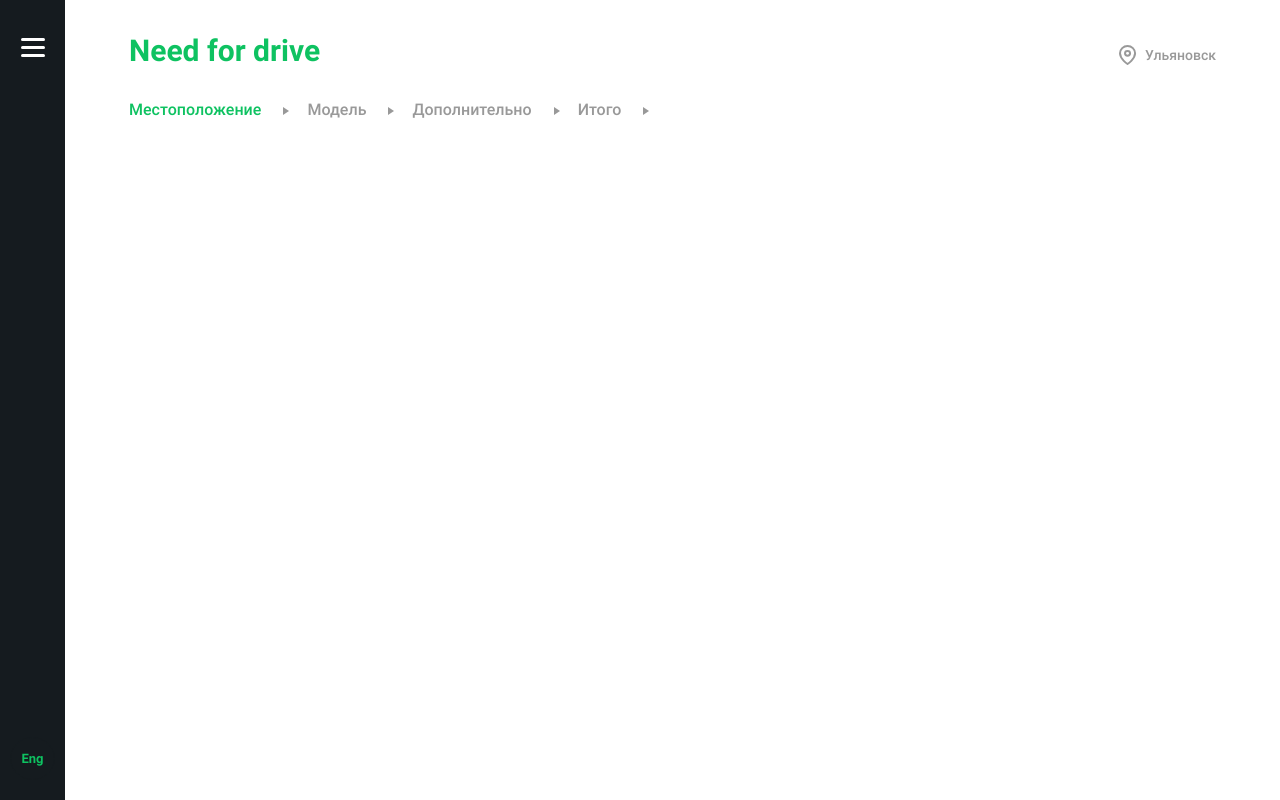
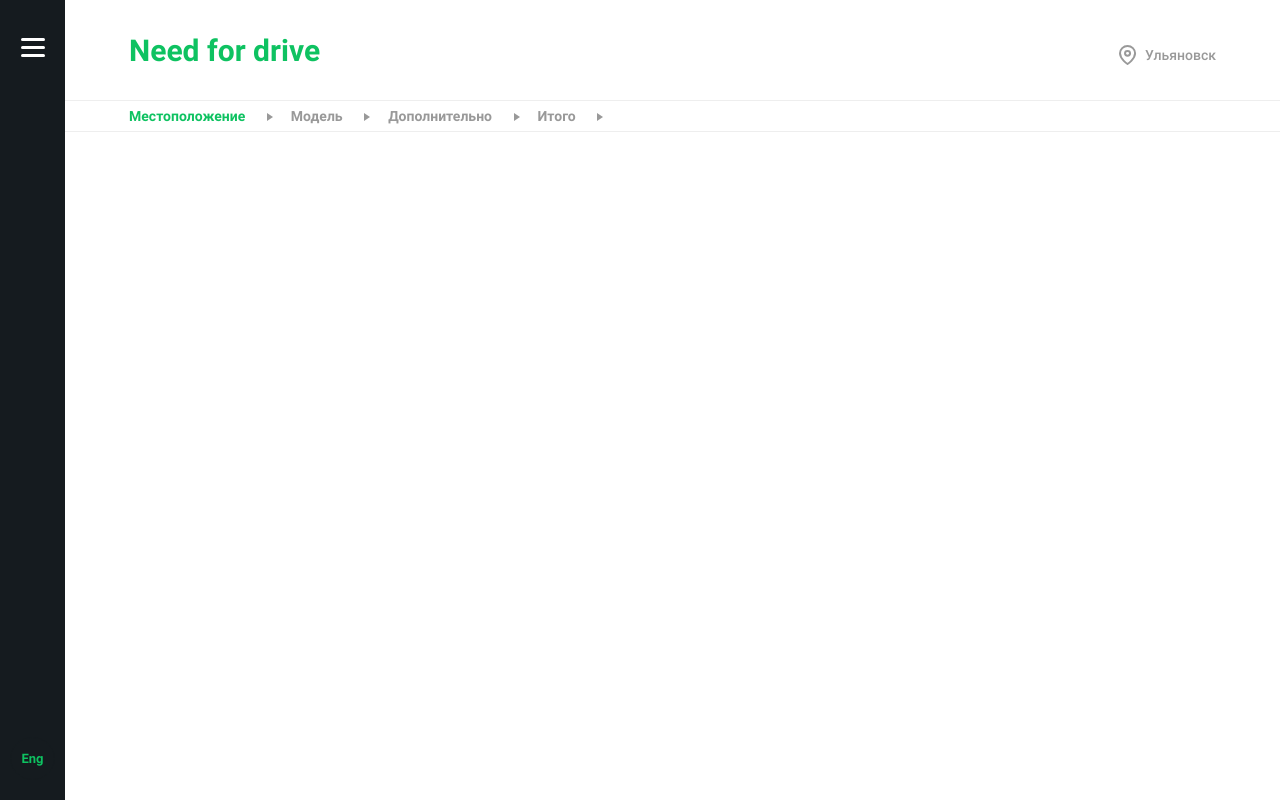
Before and after one commit to chackydude/Need-For-Drive, a Vue app in the folder need-for-drive/: page /order in a window 1280 px wide. Built offline with nearby package versions, Linux system fonts and the light colour scheme; what vue-easy-slider would draw is missing.

Commit message:
Update TabBar.vue

```diff
--- a/need-for-drive/src/components/TabBar.vue
+++ b/need-for-drive/src/components/TabBar.vue
@@ -50,11 +50,18 @@
 @import "../../public/css/variables";
 .tabs {
   padding: 0 64px 0 64px;
+  height: 32px;
+  display: flex;
+  border-top: 1px solid $gray-light-color;
+  border-bottom: 1px solid $gray-light-color;
 }
 
 .links {
   display: flex;
   flex-direction: row;
+  font-size: 14px;
+  font-weight: bold;
+  align-self: center;
 }
 
 .link {
```
